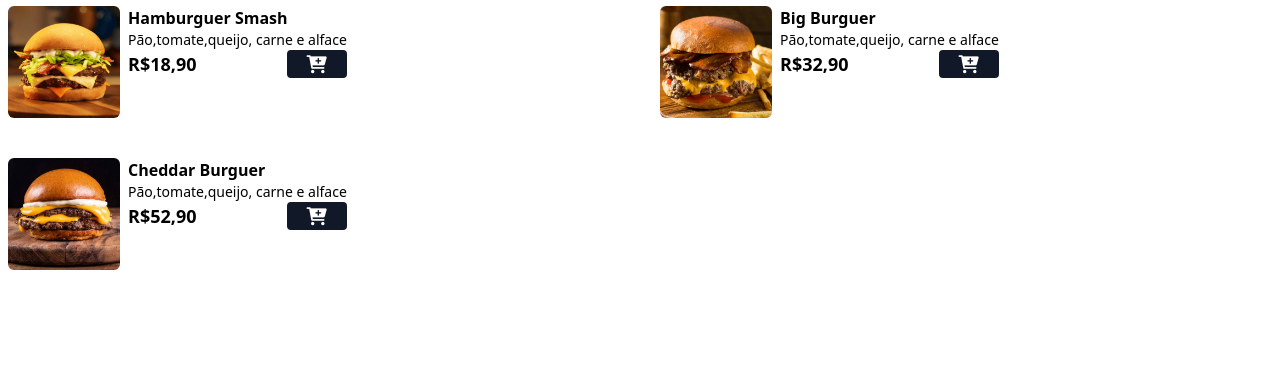
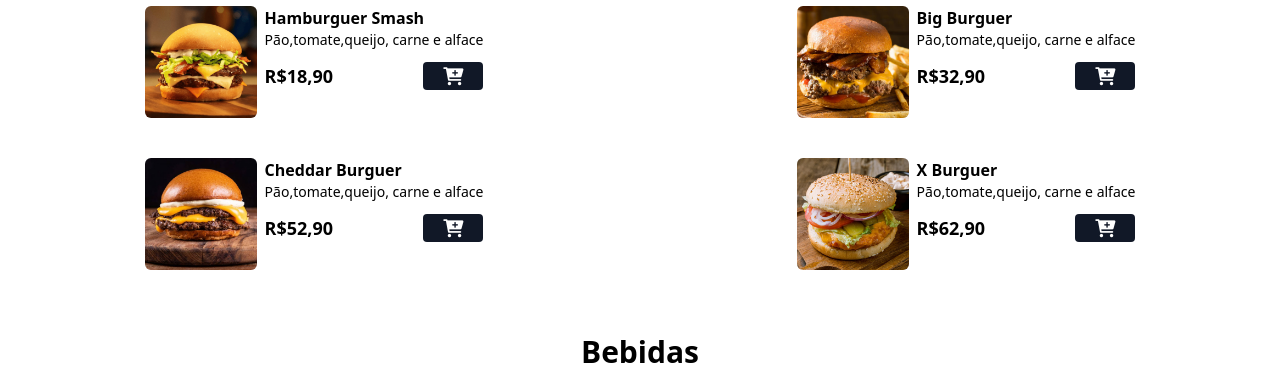
Before and after one commit to Arthurmendescouto/hamburgueria, a website: page index.html in a window 1280 px wide. Shown: the part 510-888 px from the top of the page. Before the commit the page ends 844 px from the top, so only its background shows below. Drawn offline with Linux system fonts and the light colour scheme.

Commit message:
atualizar

```diff
--- a/index.html
+++ b/index.html
@@ -14,7 +14,7 @@
             <img src="./assets/hamb-1.png" alt="Logo DevBurger" class="w-32 h-32 rounded-full shadow-lg hover:scale-110 duration-200"/>
             <h1 class=" text-white text-3xl   mt-4 mb-2 font-bold ">Dev Burguer</h1>
             <span class="text-white">Rua Dev 10,Campo Grande- MS</span>
-            <div class="bg-green-600 text-white px-4 py-1 rounded-lg mt-4">
+            <div class="bg-green-600 text-white px-4 py-1 rounded-lg mt-5">
                 <span>Seg à Dom - 18:00 as 22:00</span>
             </div>
         </div>
@@ -23,17 +23,17 @@
      <h2 class="text-2xl md:text-3xl font-bold text-center mt-9 mb-6">Conheça nosso menu</h2>
     <!--Menu-->
      <div id="menu">
-         <main class="grid grid-cols-1 md:grid-cols-2 gap-7 md:gap-10 mx-auto max-w-7xl px-2 mb-16">
+         <main class="grid grid-cols-1 md:grid-cols-2 gap-7 md:gap-10 mx-auto max-w-7xl  px-2 mb-16">
 
                 <!--Produto ITEM-->
-                <div class="flex gap-2">
+                <div class="flex gap-2 md:justify-center">
                     <img src="./assets/hamb-1.png" alt="Hamburguer Smash" class="w-28 h-28 rounded-md hover:scale-110 hover:rotate-2 duration-300 "/>
 
 
                     <div>
                         <p class=" font-bold">Hamburguer Smash</p>
                         <p class="text-sm">Pão,tomate,queijo, carne e alface </p>
-                        <div class="flex justify-center gap-2 justify-between">
+                        <div class="flex items-center gap-2 justify-between mt-3">
                         <p class="font-bold text-lg">R$18,90</p>
                         <button class="bg-gray-900 px-5 rounded add-to-cart-btn"
                         data-name="Hamburguer Smash"
@@ -48,14 +48,14 @@
 
 
             <!--Produto ITEM-->
-            <div class="flex gap-2">
+            <div class="flex gap-2 md:justify-center">
                 <img src="./assets/hamb-2.png" alt="Big Burguer" class="w-28 h-28 rounded-md hover:scale-110 hover:rotate-2 duration-300 "/>
 
 
                 <div>
                     <p class=" font-bold">Big Burguer</p>
                     <p class="text-sm">Pão,tomate,queijo, carne e alface </p>
-                    <div class="flex justify-center gap-2 justify-between">
+                    <div class="flex items-center gap-2 justify-between mt-3">
                     <p class="font-bold text-lg">R$32,90</p>
                     <button class="bg-gray-900 px-5 rounded add-to-cart-btn" data-name="Big Burguer"
                     data-price="32,90"
@@ -67,14 +67,14 @@
         </div>
         <!--Fim do produto, LEMBRAR DE CORRIGIR OS DIVS SE PRECISAR-->
         <!--Produto ITEM-->
-        <div class="flex gap-2">
+        <div class="flex gap-2 md:justify-center">
             <img src="./assets/hamb-3.png" alt="Cheddar Burguer" class="w-28 h-28 rounded-md hover:scale-110 hover:rotate-2 duration-300 "/>
 
 
             <div>
                 <p class=" font-bold">Cheddar Burguer</p>
                 <p class="text-sm">Pão,tomate,queijo, carne e alface </p>
-                <div class="flex justify-center gap-2 justify-between">
+                <div class="flex items-center gap-2 justify-between mt-3">
                 <p class="font-bold text-lg">R$52,90</p>
                 <button class="bg-gray-900 px-5 rounded add-to-cart-btn" data-name="Cheddar Burguer"
                 data-price="52,90"
@@ -85,7 +85,37 @@
         </div>
     </div>
     <!--Fim do produto, LEMBRAR DE CORRIGIR OS DIVS SE PRECISAR-->
+    <!--Produto ITEM-->
+    <div class="flex gap-2 md:justify-center">
+        <img src="./assets/hamb-4.png" alt="X Burguer" class="w-28 h-28 rounded-md hover:scale-110 hover:rotate-2 duration-300 "/>
+
+
+        <div>
+            <p class=" font-bold">X Burguer</p>
+            <p class="text-sm">Pão,tomate,queijo, carne e alface </p>
+            <div class="flex items-center gap-2 justify-between mt-3">
+            <p class="font-bold text-lg">R$62,90</p>
+            <button class="bg-gray-900 px-5 rounded add-to-cart-btn" data-name="X Burguer"
+            data-price="62,90"
+            >
+                <i class="fa fa-cart-plus text-lg text-white"></i>
+            </button>
+        </div>
+    </div>
+</div>
+<!--Fim do produto, LEMBRAR DE CORRIGIR OS DIVS SE PRECISAR-->
          </main>
+    <!--BEBIDAS-->
+         <div class="mx-auto mx max-w-7xl px-2 my-2 text-center">
+            <h2 class="font-bold text-3xl">
+                Bebidas
+            </h2>
+
+         </div>
+
+
+
+    <!--BEBIDAS-->
      </div>
      <!--Menu-->
 </body>
```
Also changed, not shown: styles/output.css.
